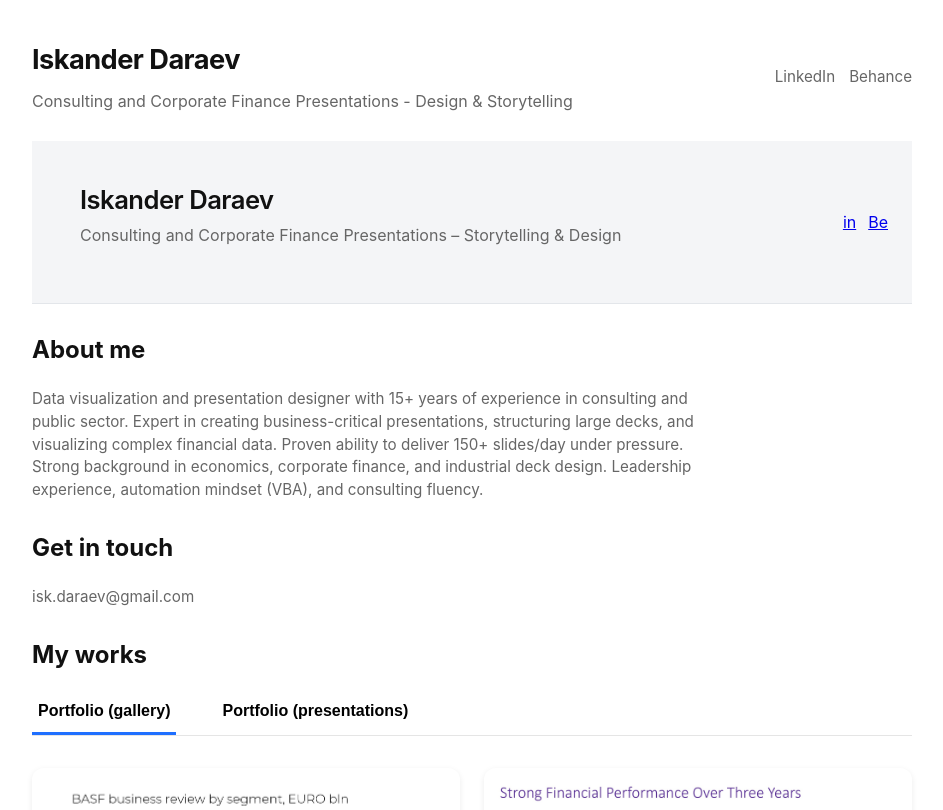
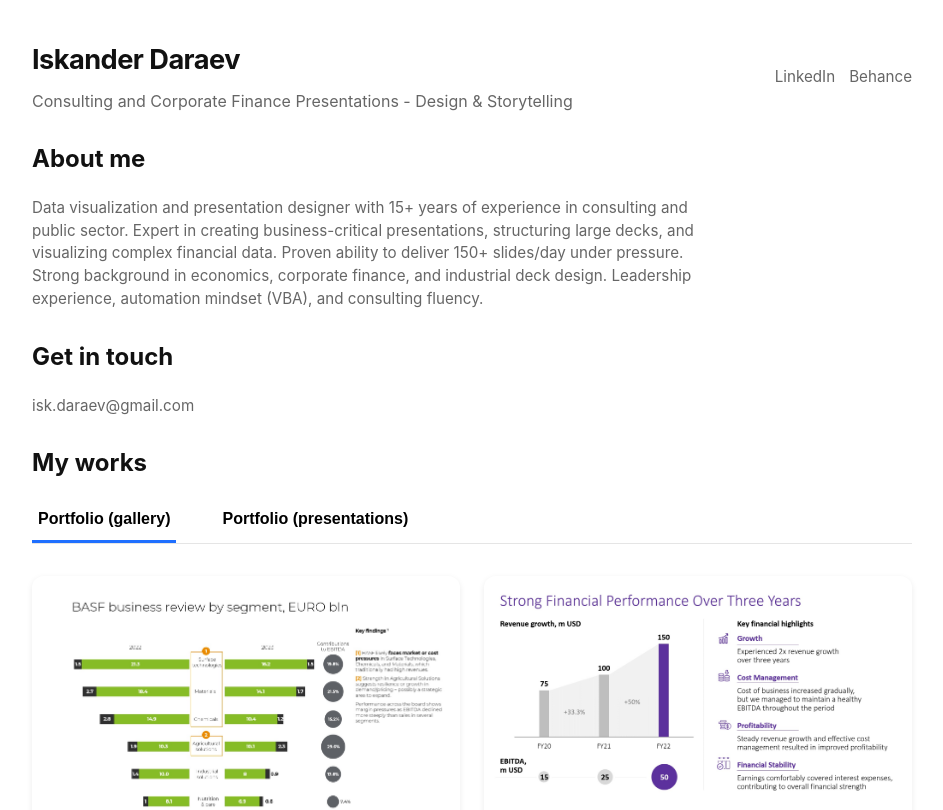
Before and after one commit to isk06/ruportfo, a Next.js app: page / in a window 1280 px wide. Shown: the top 810 px of the page, without its empty margins (168-1111 px from the left). Built offline with nearby package versions, Linux system fonts and the light colour scheme.

Commit message:
Add gray

```diff
--- a/app/page.tsx
+++ b/app/page.tsx
@@ -21,29 +21,6 @@ export default function HomePage() {
 
   return (
     <>
-
-    <section className="hero hero-gray">
-  <div className="hero-content">
-    {/* Logo */}
-    <div className="hero-logo">
-      {/* your SVG / logo component here */}
-    </div>
-
-    {/* Text */}
-    <div>
-      <h1 className="hero-title">Iskander Daraev</h1>
-      <p className="hero-subtitle">
-        Consulting and Corporate Finance Presentations – Storytelling & Design
-      </p>
-    </div>
-
-    {/* Social icons */}
-    <div className="hero-socials">
-      <a href="https://linkedin.com" target="_blank" rel="noreferrer">in</a>
-      <a href="https://behance.net" target="_blank" rel="noreferrer">Be</a>
-    </div>
-  </div>
-</section>
 
       {/* ABOUT ME */}
       <section className="section">
```
